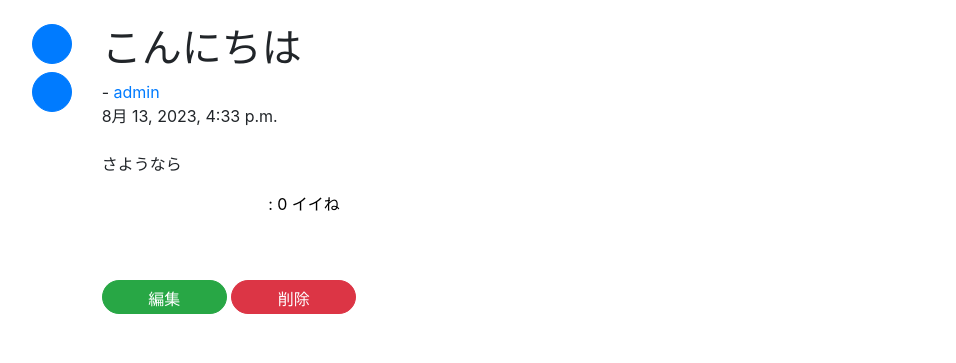
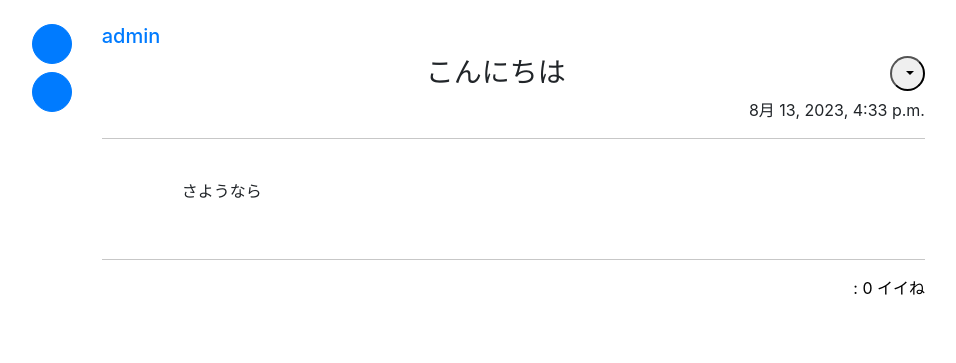
Before and after one commit to Sakoda2269/mysns_mk2, a Django app: page /sns/post/127cc742-5a72-4fce-acfb-87b62dfedbca/ in a window 1280 px wide. Shown: the part 56-419 px from the top of the page, without its empty margins (20-976 px from the left). Run offline with Django 3.2, Linux system fonts and the light colour scheme; a user stored in the database is signed in; data comes from the database, SQL or seed files in the repository; both versions use the stored data as it was after the commit; some libraries are stand-ins or nearby versions.

Commit message:
update post detail

```diff
--- a/sns/templates/sns/post_detail.html
+++ b/sns/templates/sns/post_detail.html
@@ -17,6 +17,22 @@
             text-decoration:none !important;
             color:black !important;
         }
+        .block:hover{
+            background:#ddd;
+        }
+        .wh-30px{
+            width: 35px !important;
+            height: 35px !important;
+            border-radius:50%;
+        }
+        .wh-30px:hover{
+            background: #ccc;
+            border-radius:50%;
+        }
+        .wh-30px:focus{
+            background: #aaa;
+            border-radius:50%;
+        }
     </style>
 {% endblock %}
 
@@ -31,16 +47,39 @@
             <br>
             <h4 style="text-align:center;">この投稿をしたユーザーは投稿の公開を制限しています<h4>
         {% else %}
-            <h1>{{ post.title }}</h1>
-            -
-            <a href='{% url "accounts:user" post.author.id %}'>
+            <div>
+                <h5>
+                    <a href='{% url "accounts:user" post.author.id %}' style="text-align:left">
                         {{ post.author }}
                     </a>
-            <div>
-                {{ post.created_at }}<br><br>
+                </h5>
+                {% if request.user.id == object.author_id %}
+                    <div class="dropdown" style="float:right;">
+                        <button class="wh-30px float-right dropdown-toggle" type="button"
+                            id="dropdownMenuButton" data-toggle="dropdown" aria-haspopup="true" aria-expanded="false">
+                                <i class="fa-solid fa-ellipsis-vertical"></i>
+                        </button>
+                            <div class="dropdown-menu" aria-labelledby="dropdownMenuButton">
+                                <a class="dropdown-item block" href="{% url 'sns:update' post.pk %}" style="color:green">編集</a>
+                                <a class="dropdown-item block" href="{% url 'sns:delete' post.pk %}" style="color:red">削除</a>
+                            </div>
+                    </div>
+                {% endif %}
+                <h3 style="text-align:center">
+                    {{ post.title }}
+                </h3>
+
+                <div style="text-align:right">
+                    {{ post.created_at }}
+                </div>
+                <hr width="100%" color="#ddd">
+                <br>
+                <div style="padding-left:5rem;">
                     {{ post.detail | linebreaks }}
                 </div>
-            <p style="margin-left:150px">
+                <br>
+                <hr width="100%" color="#ddd">
+                <p style="text-align:right;">
                     {% if request.user.is_anonymous %}
                         <button onClick="location.href='{% url 'sns:good' post.id 0 %}'" class="good">
                             <i class="fa-regular fa-heart"></i>
@@ -62,12 +101,7 @@
                 </p>
                 <br>
                 <br>
-            {% if request.user.id == object.author_id %}
-                <div>
-                    <button onClick="location.href='{% url 'sns:update' post.pk %}'" class="btn btn-success rounded-pill w-125px h-34px">編集</button>
-                    <button onClick="location.href='{% url 'sns:delete' post.pk %}'" class="btn btn-danger rounded-pill w-125px h-34px">削除</button>
             </div>
-            {% endif %}
         {% endif %}
     </div>
 {% endblock %}
```
Also changed, not shown: db.sqlite3. Lines whose indentation alone changed are shown as unchanged.
